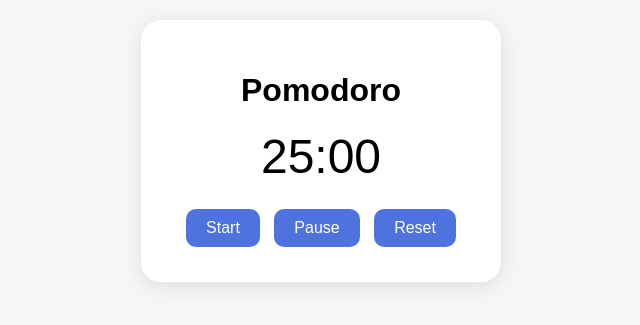
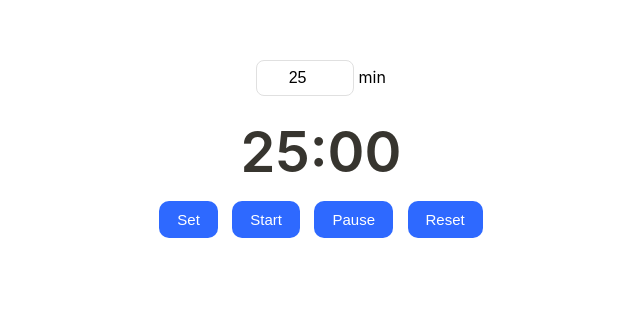
Before and after one commit to keiizash/pomodoro-timer, a plain HTML site: page index.html in a window 1280 px wide. Shown: the part 249-574 px from the top of the page, without its empty margins (319-959 px from the left). Drawn offline with Linux system fonts and the light colour scheme.

Commit message:
Update index.html

```diff
--- a/index.html
+++ b/index.html
@@ -6,49 +6,65 @@
   <title>Pomodoro Timer</title>
   <style>
     body {
-      font-family: Arial, sans-serif;
-      background: #f6f6f6;
+      font-family: Inter, Arial, sans-serif;
+      background: transparent;
       display: flex;
       justify-content: center;
       align-items: center;
       height: 100vh;
       margin: 0;
+      padding: 0;
     }
+
     .container {
-      background: white;
-      padding: 30px;
-      border-radius: 20px;
-      box-shadow: 0 4px 20px rgba(0,0,0,0.1);
+      background: transparent;
       text-align: center;
-      width: 300px;
+      padding: 0;
+      width: 100%;
     }
-    h1 {
-      margin-bottom: 10px;
+
+    #timer {
+      font-size: 56px;
+      font-weight: 600;
+      margin: 10px 0;
+      color: #37352f; /* couleur texte Notion */
     }
-    #timer {
-      font-size: 48px;
-      margin: 20px 0;
+
+    input {
+      width: 80px;
+      padding: 8px;
+      font-size: 16px;
+      border: 1px solid #e0e0e0;
+      border-radius: 8px;
+      margin-bottom: 12px;
+      text-align: center;
     }
+
     button {
-      padding: 10px 20px;
+      padding: 10px 18px;
       margin: 5px;
       border: none;
       border-radius: 10px;
-      font-size: 16px;
+      font-size: 15px;
       cursor: pointer;
-      background: #4e73df;
+      background: #2e69ff; /* bleu Notion */
       color: white;
+      font-weight: 500;
     }
+
     button:hover {
-      background: #3b5cc4;
+      opacity: 0.9;
     }
   </style>
 </head>
 <body>
   <div class="container">
-    <h1>Pomodoro</h1>
+
+    <input id="custom" type="number" min="1" value="25" /> min
+
     <div id="timer">25:00</div>
 
+    <button onclick="applyCustom()">Set</button>
     <button onclick="startTimer()">Start</button>
     <button onclick="pauseTimer()">Pause</button>
     <button onclick="resetTimer()">Reset</button>
@@ -63,6 +79,15 @@
       const minutes = Math.floor(remaining / 60).toString().padStart(2, '0');
       const seconds = (remaining % 60).toString().padStart(2, '0');
       document.getElementById('timer').textContent = `${minutes}:${seconds}`;
+    }
+
+    function applyCustom() {
+      const custom = parseInt(document.getElementById('custom').value);
+      if (custom > 0) {
+        duration = custom * 60;
+        remaining = duration;
+        updateDisplay();
+      }
     }
 
     function startTimer() {
```
